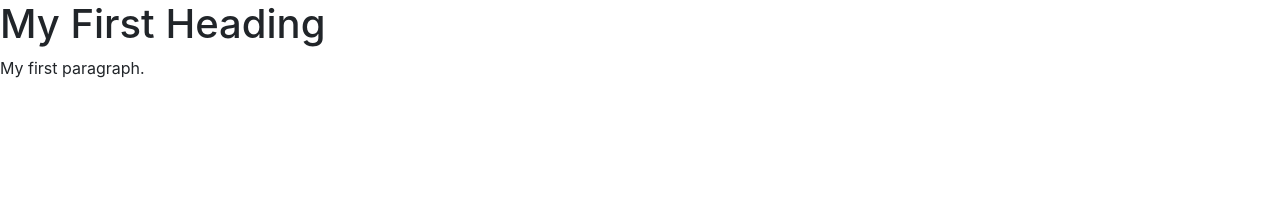
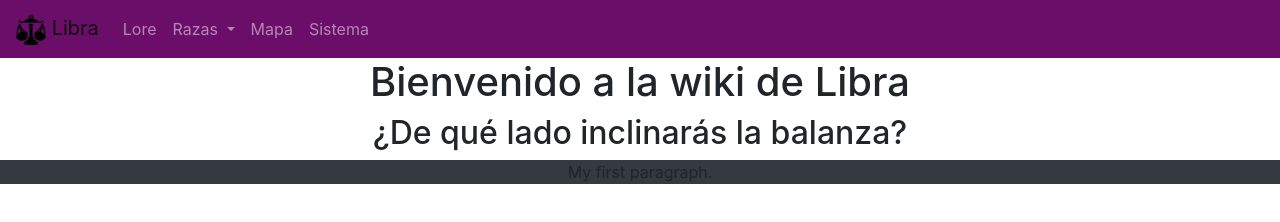
Before and after one commit to NakOMAX/LibraRPG, a plain HTML site: page index.html in a window 1280 px wide. Drawn offline with nearby package versions, Linux system fonts and the light colour scheme.

Commit message:
navbar started

```diff
--- /dev/null
+++ b/css/libra.css
@@ -0,0 +1,7 @@
+.libra-bg-header {
+  background-color: #6a0e6a;
+}
+
+.libra-brand {
+  color: #0f0f0f;
+}
--- a/index.html
+++ b/index.html
@@ -3,14 +3,66 @@
   <head>
     <title>Bienvenido a Libra</title>
     <link rel="stylesheet" href="https://stackpath.bootstrapcdn.com/bootstrap/4.3.1/css/bootstrap.min.css" integrity="sha384-ggOyR0iXCbMQv3Xipma34MD+dH/1fQ784/j6cY/iJTQUOhcWr7x9JvoRxT2MZw1T" crossorigin="anonymous">
+    <link rel="stylesheet" href="css/libra.css">
+    <script src="https://code.jquery.com/jquery-3.3.1.slim.min.js" integrity="sha384-q8i/X+965DzO0rT7abK41JStQIAqVgRVzpbzo5smXKp4YfRvH+8abtTE1Pi6jizo" crossorigin="anonymous"></script>
+    <script src="https://cdnjs.cloudflare.com/ajax/libs/popper.js/1.14.7/umd/popper.min.js" integrity="sha384-UO2eT0CpHqdSJQ6hJty5KVphtPhzWj9WO1clHTMGa3JDZwrnQq4sF86dIHNDz0W1" crossorigin="anonymous"></script>
     <script src="https://stackpath.bootstrapcdn.com/bootstrap/4.3.1/js/bootstrap.min.js" integrity="sha384-JjSmVgyd0p3pXB1rRibZUAYoIIy6OrQ6VrjIEaFf/nJGzIxFDsf4x0xIM+B07jRM" crossorigin="anonymous"></script>
     <meta charset="UTF-8">
   </head>
 
-  <body>
+  <body class="text-center">
 
-    <h1>My First Heading</h1>
-    <p>My first paragraph.</p>
+    <nav class="libra-bg-header navbar navbar-expand-lg navbar-dark flex-column flex-md-row bd-navbar">
+      <a href="#" class="align-left navbar-brand">
+        <img src="./img/libra_logo.png" alt="" class="d-inline-block" width = "30" height="30">
+        <span class="libra-brand"> Libra </span>
+      </a>
+
+      <button class="navbar-toggler" type="button" data-toggle="collapse" data-target="#navbarNavDropdown" aria-controls="navbarDropdown" aria-expanded="false" aria-label="Toggle navigation">
+        <span class="navbar-toggler-icon"></span>
+      </button>
+
+      <div class="collapse navbar-collapse" id="navbarDropdown">
+        <ul class="navbar-nav">
+          <li class="nav-item">
+            <a class="nav-link" href="#">
+              Lore
+            </a>
+          </li>
+          <li class="nav-item dropdown">
+            <a class="nav-link dropdown-toggle" href="#" id="navbarDropdown" role="button" data-toggle="dropdown" aria-haspopup="true" aria-expanded="false">
+              Razas
+            </a>
+            <ul class="dropdown-menu" aria-labelledby="navbarDropdown">
+              <li class="dropdown-item" href="#">Humanos</li>
+              <li class="dropdown-item" href="#">Elfos solares</li>
+              <li class="dropdown-item" href="#">Elfos lunares</li>
+              <li class="dropdown-item" href="#">Enanos del hierro</li>
+              <li class="dropdown-item" href="#">Enanos del rubí</li>
+              <li class="dropdown-item" href="#">Orcos</li>
+              <li class="dropdown-item" href="#">Goblins</li>
+            </ul>
+          </l>
+          <li class="nav-item">
+            <a class="nav-link" href="#">
+              Mapa
+            </a>
+          </li>
+          <li class="nav-item">
+            <a class="nav-link" href="#">
+              Sistema
+            </a>
+          </li>
+      </ul>
+    </div>
+  </nav>
+
+
+    <h1>Bienvenido a la wiki de Libra</h1>
+    <h2>¿De qué lado inclinarás la balanza?</h2>
+    <div class="container-fluid bg-dark">
+      <p>My first paragraph.</p>
+    </div>
 
   </body>
 </html>
```
Also changed, not shown: img/libra_logo.png (added).
